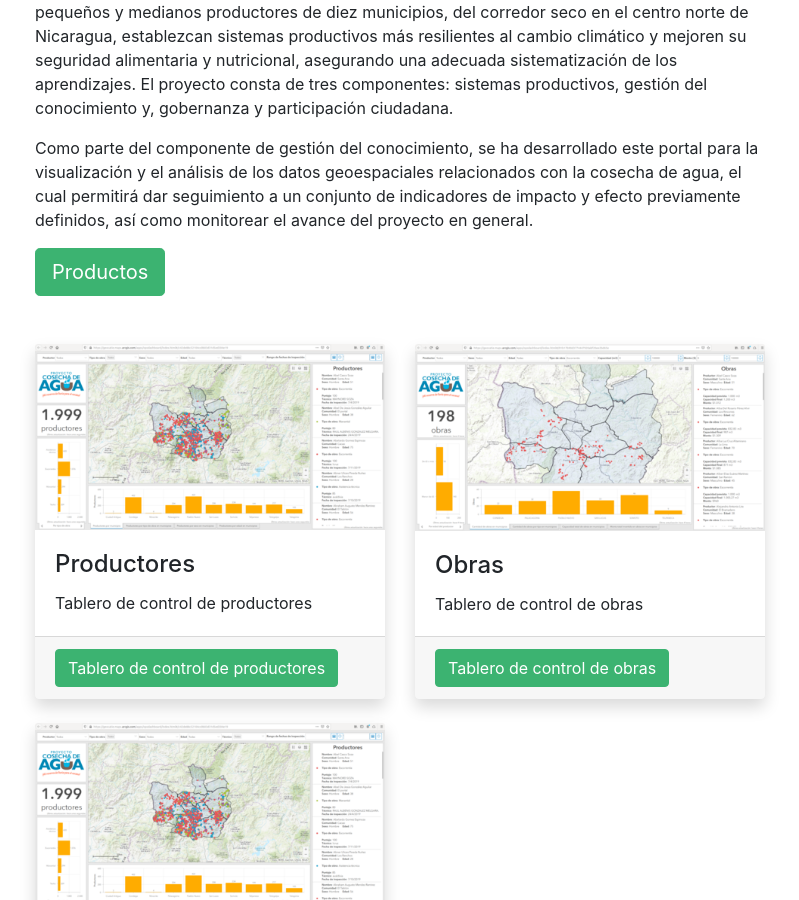
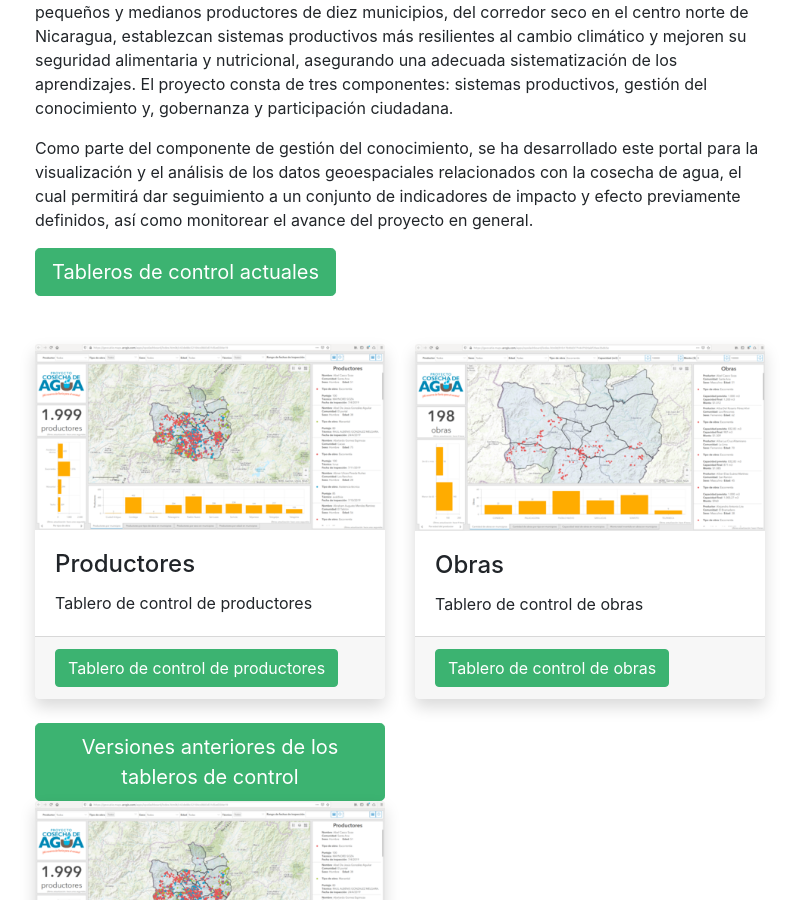
Before and after one commit to geo-cosecha-agua/geo-cosecha-agua.github.io, a Jekyll site: the page built from index.html, in a window 1280 px wide and 900 px high, scrolled down 668 px. Shown: the whole window, without its empty margins (50-849 px from the left). Built offline with Jekyll 4.4.1, drawn with Linux system fonts in a browser that asks for light colours.

Commit message:
Update index.html

```diff
--- a/index.html
+++ b/index.html
@@ -12,7 +12,7 @@ layout: default
     <p>
       Como parte del componente de gestión del conocimiento, se ha desarrollado este portal para la visualización y el análisis de los datos geoespaciales relacionados con la cosecha de agua, el cual permitirá dar seguimiento a un conjunto de indicadores de impacto y efecto previamente definidos, así como monitorear el avance del proyecto en general.
     </p>
-    <a class="btn btn-primary btn-lg" href="#">Productos</a>
+    <a class="btn btn-primary btn-lg" href="#">Tableros de control actuales</a>
   </div>
   {% include sidebar.html %}
 </div>
@@ -52,6 +52,7 @@ layout: default
 
 <div class="row">
   <div class="col-md-4 mb-4">
+    <a class="btn btn-primary btn-lg" href="#">Versiones anteriores de los tableros de control</a>
     <div class="card border-0 shadow h-100">
       <img class="card-img-top" src="assets/img/tablero-control-productores_reducido.png" alt="" />
       <div class="card-body">
```
